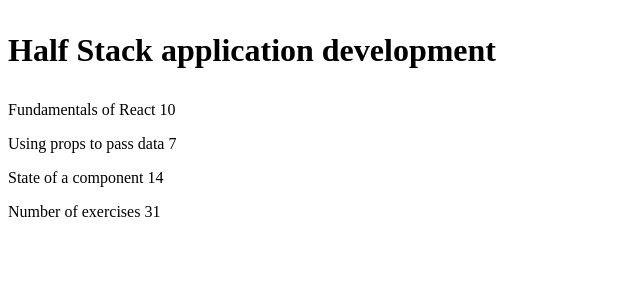
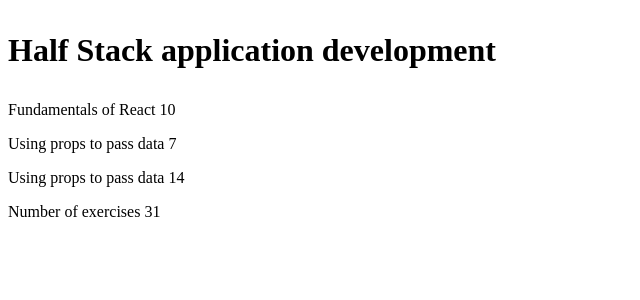
Before and after one commit to jsrathi17/Full-Stack-Web-Dev, a React (Create React App) app in the folder part1/: page / in a window 1280 px wide. Shown: the top 300 px of the page, without its empty margins (0-640 px from the left). Built offline with nearby package versions, Linux system fonts and the light colour scheme.

Commit message:
Part1 Exercise 1,3-1.5

```diff
--- a/part1/src/App.js
+++ b/part1/src/App.js
@@ -2,14 +2,17 @@
 
 const Header= (props) =>
 {
+
  return (
    <div>
      <h1>
+
         <p> {props.course} </p> </h1>  </div>
         )
 }
 const Part= (props) =>
 {
+
   return (
     <div>
       <p>
@@ -21,44 +24,58 @@
 
 const Content= (props) =>
 {
+
  return (
-   <div>
+   <>
 
-        <p>
-          <Part part = {props.part1} exercises= {props.exercises1} />
-          <Part part = {props.part2} exercises= {props.exercises2} />
-          <Part part = {props.part3} exercises= {props.exercises3} />
-          </p>
 
-        </div>
+          <Part part = {props.parts[0].name} exercises= {props.parts[0].exercises} />
+          <Part part ={props.parts[1].name} exercises= {props.parts[1].exercises} />
+          <Part part = {props.parts[1].name} exercises= {props.parts[2].exercises} />
+
+
+        </>
         )
 }
 
 const Total= (props) =>
 {
+
+
+  console.log(props.parts)
  return (
    <div>
 
-        <p> Number of exercises {props.exercises1 + props.exercises2 + props.exercises3} </p>
+        <p> Number of exercises {props.parts[0].exercises + props.parts[1].exercises + props.parts[2].exercises} </p>
         </div>
         )
 }
 
 
 const App = () => {
-  const course = 'Half Stack application development'
-  const part1 = 'Fundamentals of React'
-  const exercises1 = 10
-  const part2 = 'Using props to pass data'
-  const exercises2 = 7
-  const part3 = 'State of a component'
-  const exercises3 = 14
+  const course =
+  { name: 'Half Stack application development',
+   parts: [
+  {
+    name: 'Fundamentals of React',
+    exercises: 10
+  },
 
+  {
+    name: 'Using props to pass data',
+    exercises: 7
+  },
+  {
+    name: 'State of a component',
+    exercises: 14
+  }
+]
+  }
   return (
 <>
-<Header course = {course} />
-<Content part1={part1} exercises1={exercises1}  part2={part2} exercises2={exercises2}  part3={part3} exercises3={exercises3} />
-<Total exercises1={exercises1} exercises2={exercises2} exercises3={exercises3} />
+<Header course = {course.name} />
+<Content parts = {course.parts} />
+<Total parts = {course.parts}/>
 </>
   )
 }
```
